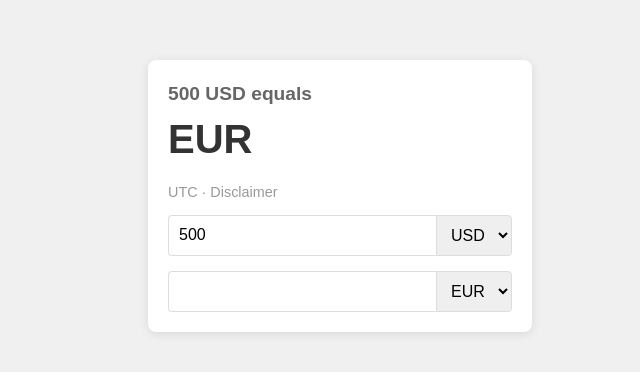
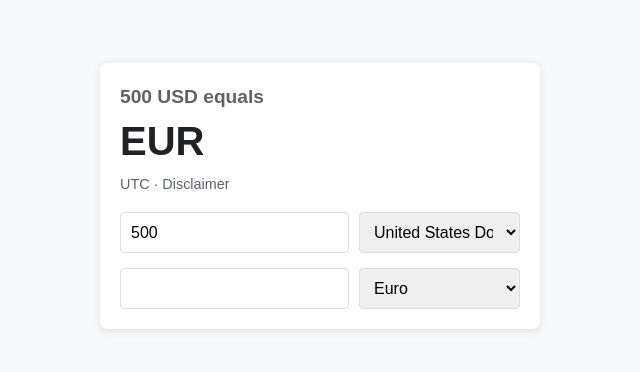
Before and after one commit to DrEEjc7/0.-Currency-Conversion-App, a Preact app: page / in a window 1280 px wide. Shown: the part 204-576 px from the top of the page, without its empty margins (320-960 px from the left). Built offline with nearby package versions, Linux system fonts and the light colour scheme; no server answers.

Commit message:
Updated design to match screenshot

```diff
--- a/src/index.js
+++ b/src/index.js
@@ -12,7 +12,7 @@ const CurrencyConverter = () => {
 
   useEffect(() => {
     fetchExchangeRate();
-  }, [fromCurrency, toCurrency]);
+  }, [fromCurrency, toCurrency, amount]);
 
   const fetchExchangeRate = async () => {
     try {
@@ -34,36 +34,28 @@ const CurrencyConverter = () => {
   const handleAmountChange = (e) => {
     const value = parseFloat(e.target.value);
     setAmount(value);
-    convertCurrency(value, exchangeRate);
-  };
-
-  const handleCurrencyChange = (e, type) => {
-    const value = e.target.value;
-    if (type === 'from') {
-      setFromCurrency(value);
-    } else {
-      setToCurrency(value);
-    }
   };
 
   return (
     <div className="converter">
-      <h2>{amount} {fromCurrency} equals</h2>
-      <h1>{convertedAmount} {toCurrency}</h1>
-      <p>{date} UTC · Disclaimer</p>
+      <div className="result">
+        <h2>{amount} {fromCurrency} equals</h2>
+        <h1>{convertedAmount} {toCurrency}</h1>
+        <p>{date} UTC · Disclaimer</p>
+      </div>
       <div className="input-group">
         <input type="number" value={amount} onChange={handleAmountChange} />
-        <select value={fromCurrency} onChange={(e) => handleCurrencyChange(e, 'from')}>
-          <option value="USD">USD</option>
-          <option value="EUR">EUR</option>
+        <select value={fromCurrency} onChange={(e) => setFromCurrency(e.target.value)}>
+          <option value="USD">United States Dollar</option>
+          <option value="EUR">Euro</option>
           {/* Add more currency options */}
         </select>
       </div>
       <div className="input-group">
         <input type="number" value={convertedAmount} readOnly />
-        <select value={toCurrency} onChange={(e) => handleCurrencyChange(e, 'to')}>
-          <option value="EUR">EUR</option>
-          <option value="USD">USD</option>
+        <select value={toCurrency} onChange={(e) => setToCurrency(e.target.value)}>
+          <option value="EUR">Euro</option>
+          <option value="USD">United States Dollar</option>
           {/* Add more currency options */}
         </select>
       </div>
--- a/src/styles.css
+++ b/src/styles.css
@@ -5,7 +5,7 @@ body {
   align-items: center;
   height: 100vh;
   margin: 0;
-    background-color: #f0f0f0;
+  background-color: #f8f9fa;
 }
 
 .converter {
@@ -17,6 +17,10 @@ body {
   max-width: 400px;
 }
 
+.result {
+  margin-bottom: 20px;
+}
+
 h1, h2 {
   margin: 0;
   line-height: 1.5;
@@ -24,17 +28,18 @@ body {
 
 h1 {
   font-size: 2.5em;
-    color: #333;
+  color: #202124;
 }
 
 h2 {
   font-size: 1.2em;
-    color: #666;
+  color: #5f6368;
 }
 
 p {
-    color: #999;
+  color: #5f6368;
   font-size: 0.9em;
+  margin-top: 5px;
 }
 
 .input-group {
@@ -45,19 +50,17 @@ body {
 input, select {
   padding: 10px;
   font-size: 1em;
-    border: 1px solid #ddd;
+  border: 1px solid #dadce0;
+  border-radius: 4px;
 }
 
 input {
   flex-grow: 1;
-    border-right: none;
-    border-top-left-radius: 4px;
-    border-bottom-left-radius: 4px;
+  margin-right: 10px;
 }
 
 select {
-    border-top-right-radius: 4px;
-    border-bottom-right-radius: 4px;
+  width: 50%;
 }
 
 @media (max-width: 480px) {
```
Lines whose indentation alone changed are shown as unchanged.
